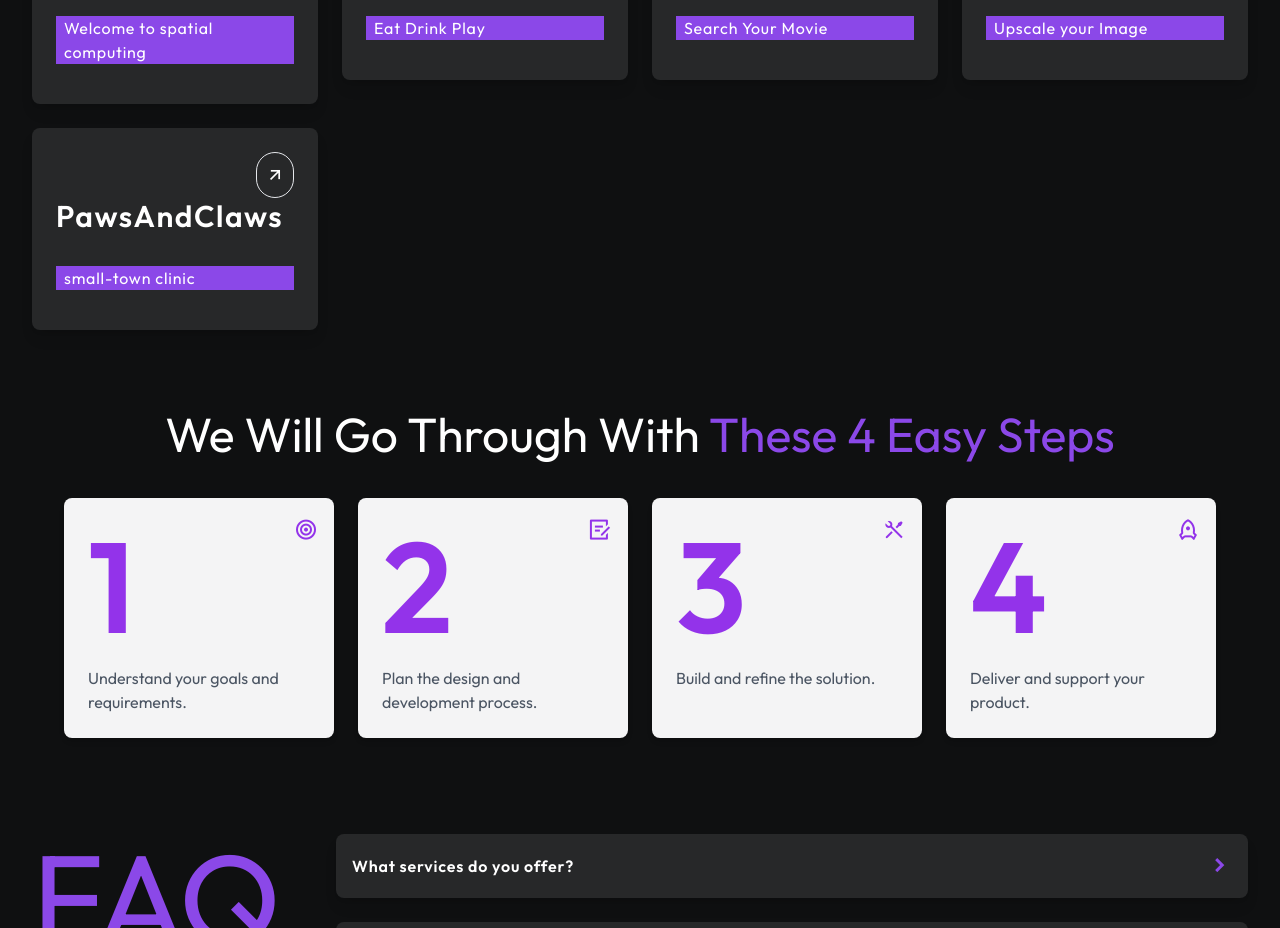
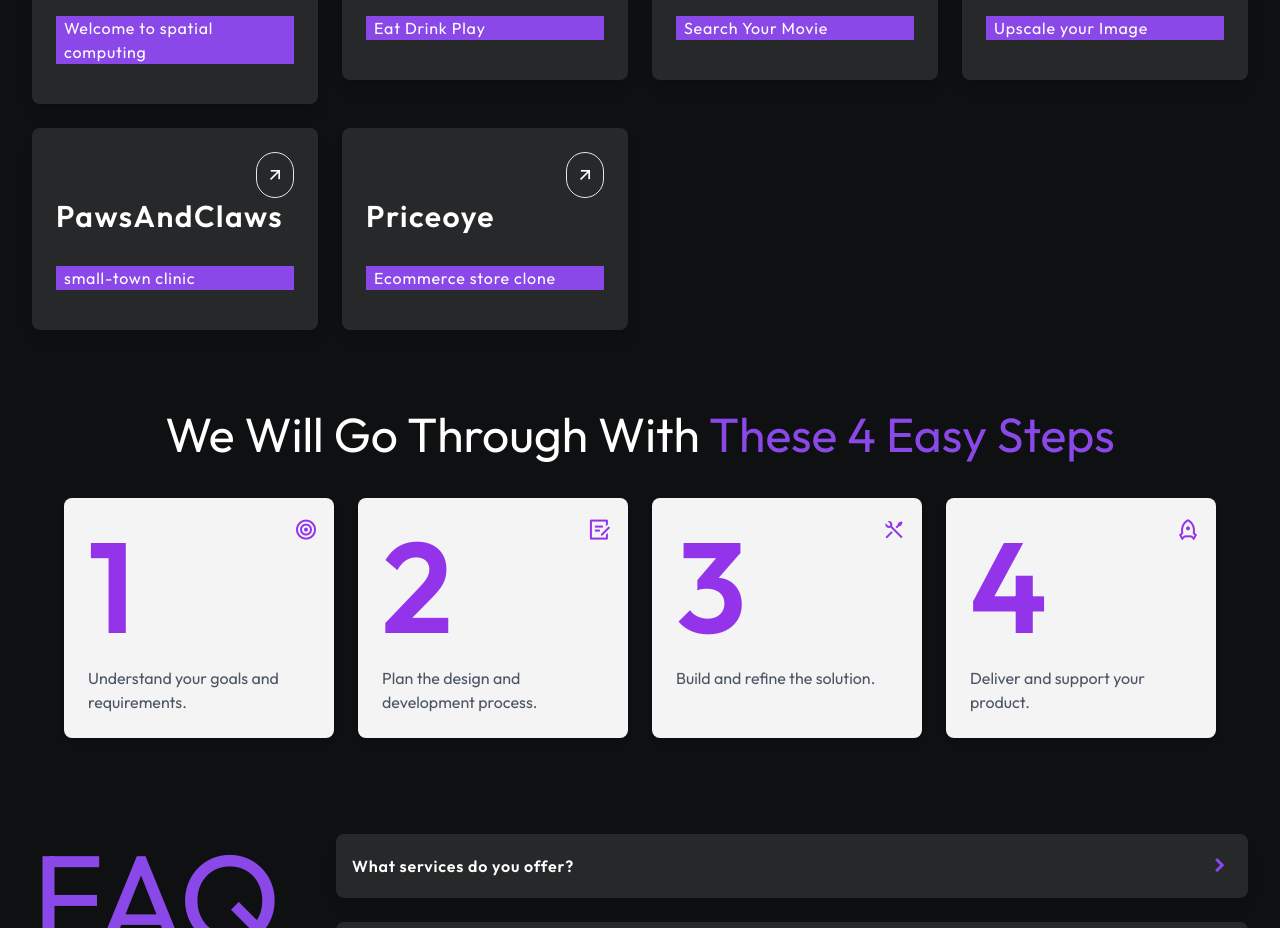
Before and after one commit to malikcancode/Muhammad-Yasir, a React (Vite) app: page / in a window 1280 px wide. Shown: the part 1420-2348 px from the top of the page. Built offline with nearby package versions, Linux system fonts and the light colour scheme.

Commit message:
Update Projects.jsx

```diff
--- a/src/components/Projects.jsx
+++ b/src/components/Projects.jsx
@@ -53,6 +53,12 @@ const projectData = [
     subheading: "small-town clinic",
     link: "https://paws-and-claws-vet.vercel.app/",
   },
+    {
+    id: 10,
+    title: "Priceoye",
+    subheading: "Ecommerce store clone",
+    link: "https://price-oye-clone-xi.vercel.app/",
+  },
 ];
 
 function Projects() {
```
